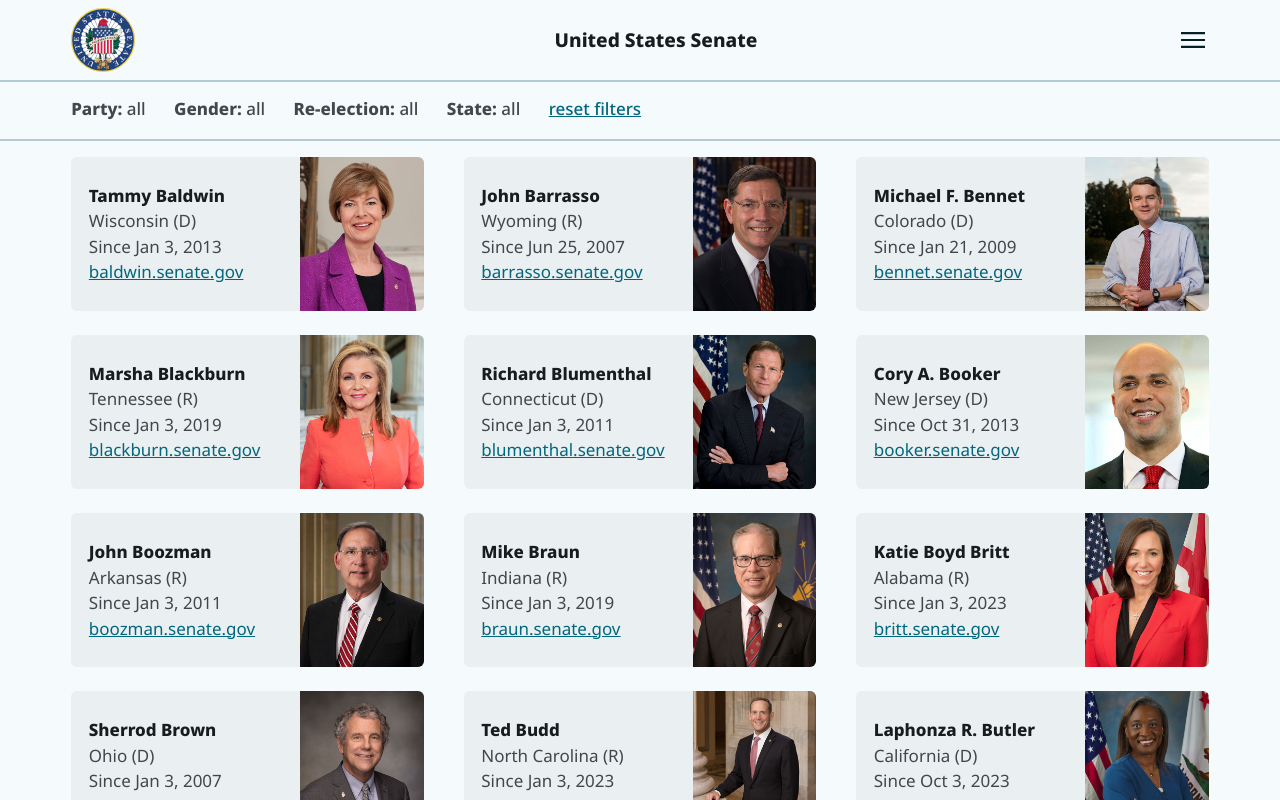
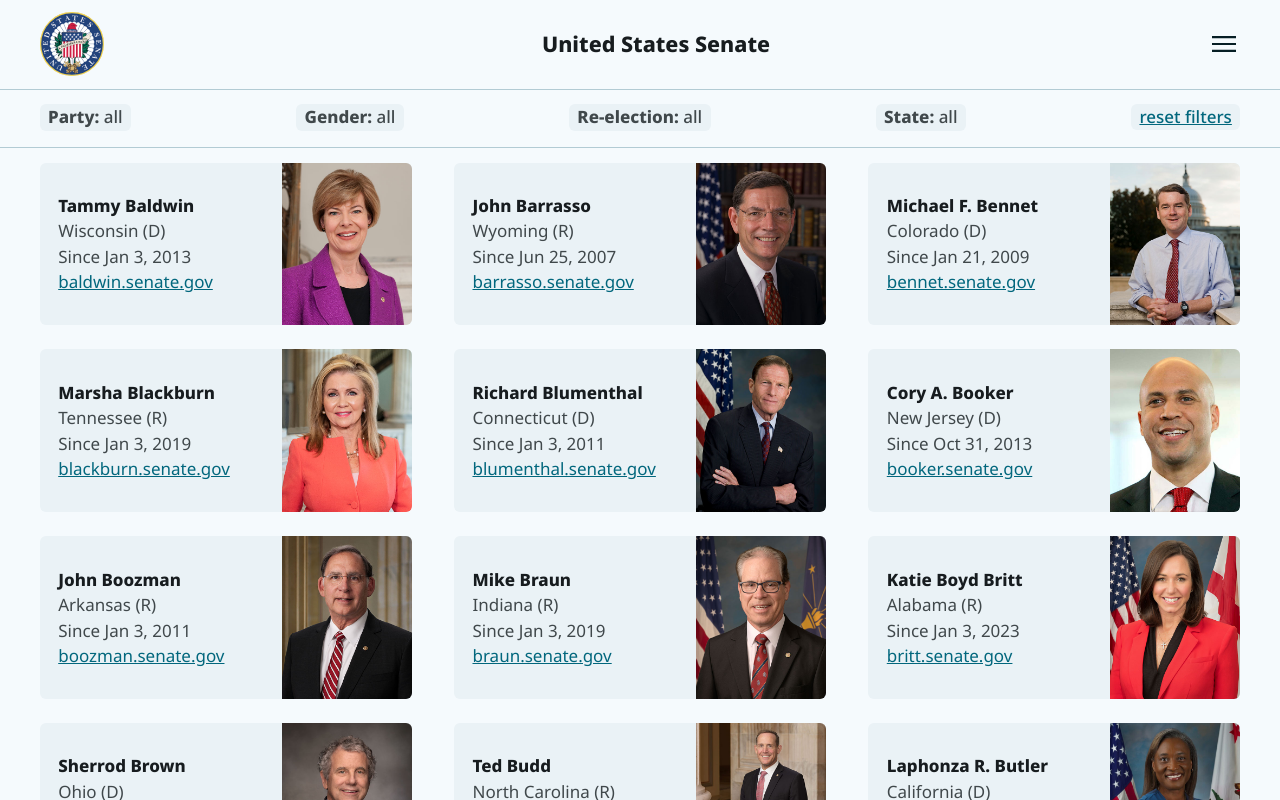
Before and after one commit to seankelliher/us-senate-directory, a Vue app: page / in a window 1280 px wide. Shown: the top 800 px of the page. Built offline with nearby package versions, Linux system fonts and the light colour scheme.

Commit message:
Modify font scaling. Modify width/padding in header, main, badge-panel, badge. Modify card bg.

```diff
--- a/src/style.css
+++ b/src/style.css
@@ -1,7 +1,8 @@
-/* @link https://utopia.fyi/type/calculator?c=320,15,1.125,1280,17,1.125,1,0,&s=0.75|0.5|0.25,1.5|2|3|4|6,s-l&g=s,l,xl,12 */
+/* @link https://utopia.fyi/type/calculator?c=320,15,1.125,1280,17,1.125,2,0,&s=0.75|0.5|0.25,1.5|2|3|4|6,s-l&g=s,l,xl,12 */
 :root {
-    --fs-0: clamp(0.9375rem, 0.8958rem + 0.2083vw, 1.0625rem);
-    --fs-1: clamp(1.0547rem, 1.0078rem + 0.2344vw, 1.1953rem);
+  --fs0: clamp(0.9375rem, 0.8958rem + 0.2083vw, 1.0625rem);
+  --fs1: clamp(1.0547rem, 1.0078rem + 0.2344vw, 1.1953rem);
+  --fs2: clamp(1.1865rem, 1.1338rem + 0.2637vw, 1.3447rem);
 }
 
 /* Stylesheet uses Level 3 Media Queries. Level 4 coverage still spotty. */
@@ -22,30 +23,20 @@
 }
 
 header {
-    width: 90%;
+    width: 95%;
     margin: 0;
-    padding: 0.25em 5%;
+    padding: 0.5em 2.5%;
     flex: initial;
     display: flex;
     flex-flow: row wrap;
     justify-content: space-between; /* main axis */
     align-items: center; /* cross axis */
-    position: relative
-}
-
-/* inset is shorthand property for top, right, bottom, left */
- header::before {
-    content: "";
-    position: absolute;
-    inset: 0 calc((100vw - 100%) / -2) -2px;
-    border-bottom: 2px solid #b2cbd4; /* S-80 */
-    z-index: -1;
 }
 
 main {
-    width: 90%;
+    width: 95%;
     margin: 0;
-    padding: 0 5%;
+    padding: 0 2.5%;
     flex: initial;
     display: flex;
     flex-flow: row wrap;
@@ -78,7 +69,7 @@
     z-index: 2;
     position: absolute;
     top: 0;
-    right: 5%;
+    right: 2.5%;
 }
 
 @media (min-width: 300px) and (max-width: 399px) {
@@ -112,7 +103,13 @@
     flex: initial;
 }
 
-@media (min-width: 320px) and (max-width: 599px) {
+@media (min-width: 300px) and (max-width: 359px) {
+    .seal-box {
+        width: 32px;
+    }
+}
+
+@media (min-width: 360px) and (max-width: 599px) {
     .seal-box {
         width: 48px;
     }
@@ -166,13 +163,13 @@
 }
 
 legend {
-    font-size: var(--fs-0);
+    font-size: var(--fs0);
     line-height: 1.5;
     color: #171c1f; /* N-10 */
 }
 
 label {
-    font-size: var(--fs-0);
+    font-size: var(--fs0);
     line-height: 1.5;
     color: #171c1f; /* N-10 */
 }
@@ -185,19 +182,19 @@
     width: 100%;
     margin-top: 0.5em;
     border: 1px solid #c2c7cf; /* NV-80 */
-    font-size: var(--fs-1);
+    font-size: var(--fs1);
     line-height: 1.5;
     color: #171c1f; /* N-10 */
 }
 
 input::placeholder {
-    font-size: var(--fs-0);
+    font-size: var(--fs0);
     line-height: 1.5;
     color: #70787c; /* NV-50 */
 }
 
 select {
-    font-size: var(--fs-0);
+    font-size: var(--fs0);
     width: 70%;
     margin-top: 0.5em;
     margin-right: 30%;
@@ -219,7 +216,7 @@
 button {
     width: 5em;
     border-radius: 12px;
-    font-size: var(--fs-0);
+    font-size: var(--fs0);
     line-height: 1.5;
     font-weight: 400;
 }
@@ -253,11 +250,10 @@
     width: 100%;
     margin: 0;
     padding: 1em 0;
-    border-bottom: 2px solid #b2cbd4; /* S-80 */
     flex: initial;
     display: flex;
     flex-flow: row wrap;
-    justify-content: flex-start;
+    justify-content: space-between;
     align-items: flex-start;
     position: relative;
 }
@@ -266,15 +262,18 @@
 .badge-panel::before {
     content: "";
     position: absolute;
-    inset: 0 calc((100vw - 100%) / -2) -2px;
-    border-bottom: 2px solid #b2cbd4; /* S-80 */
+    inset: 1px calc((100vw - 100%) / -2) -1px;
+    border-top: 1px solid #b2cbd4; /* S-80 */
+    border-bottom: 1px solid #b2cbd4; /* S-80 */
     z-index: -1;
 }
 
 .badge {
-    margin: 0 2.5% 0 0;
-    padding: 0;
-    font-size: var(--fs-0);
+    margin: 0;
+    padding: 0 0.5em;
+    background: #eaf2f6; /* NV-95 */
+    border-radius: 6px;
+    font-size: var(--fs0);
     line-height: 1.5;
     color: #40484b; /* NV-30 */
     flex: initial;
@@ -312,7 +311,7 @@
 
 .card {
     padding: 0;
-    background: #eaeff1; /* N-94 */
+    background: #eaf2f6; /* NV-95 */
     flex: initial;
     display: flex;
     flex-flow: row wrap;
@@ -399,13 +398,13 @@
 }
 
 dt {
-    font-size: var(--fs-0);
+    font-size: var(--fs0);
     line-height: 1.5;
     color: #171c1f;  /* N-10 */
 }
 
 dd {
-    font-size: var(--fs-0);
+    font-size: var(--fs0);
     line-height: 1.5;
     color: #40484b; /* NV-30 */
     margin: 0;
@@ -424,13 +423,13 @@
 
 /* Other font-sizes and colors  */
 h1 {
-    font-size: var(--fs-1);
+    font-size: var(--fs2);
     line-height: 1.2;
     color: #171c1f; /* N-10 */
 }
 
 p {
-    font-size: var(--fs-0);
+    font-size: var(--fs0);
     line-height: 1.5;
     font-weight: 400;
     color: #171c1f; /* N-10 */
```
